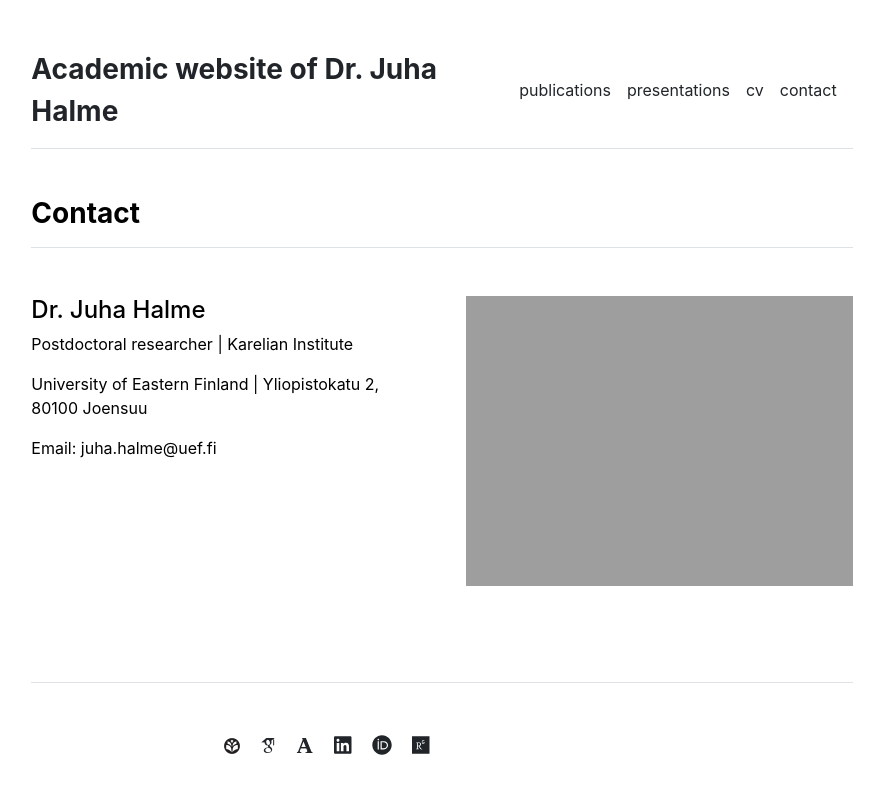
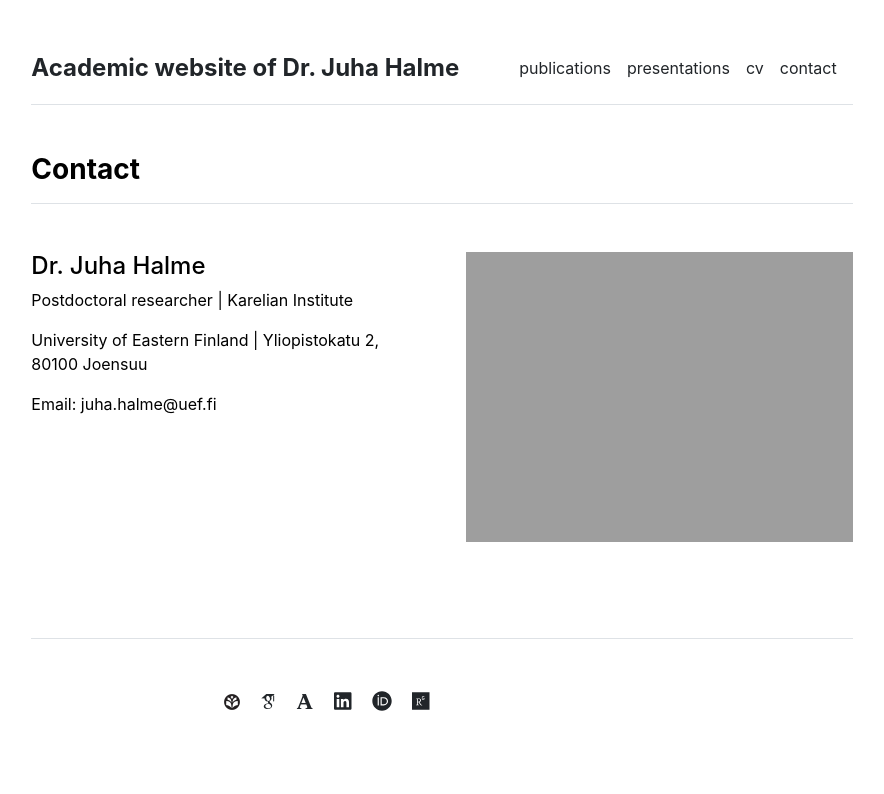
Before and after one commit to juhahalme/academicprofile, a Jekyll site: the page built from contact.md, in a window 1280 px wide. Shown: the top 794 px of the page, without its empty margins (198-1082 px from the left). Built offline with Jekyll 4.4.1, drawn with Linux system fonts in a browser that asks for light colours; some web fonts are replaced.

Commit message:
Update header.html

```diff
--- a/_includes/header.html
+++ b/_includes/header.html
@@ -1,7 +1,7 @@
 <header class="d-flex flex-column flex-md-row align-items-center pb-3 mb-5 border-bottom">
   <div>
     <a href="{{ site.github.url }}/" class="d-flex align-items-center text-decoration-none">
-      <span class="fs-3 fw-bold">{{ site.title }}</span>
+      <span class="fs-4 fw-bold">{{ site.title }}</span>
     </a>
     <a href="{{ site.github.url }}/" class="d-flex align-items-center text-decoration-none">
 
```
